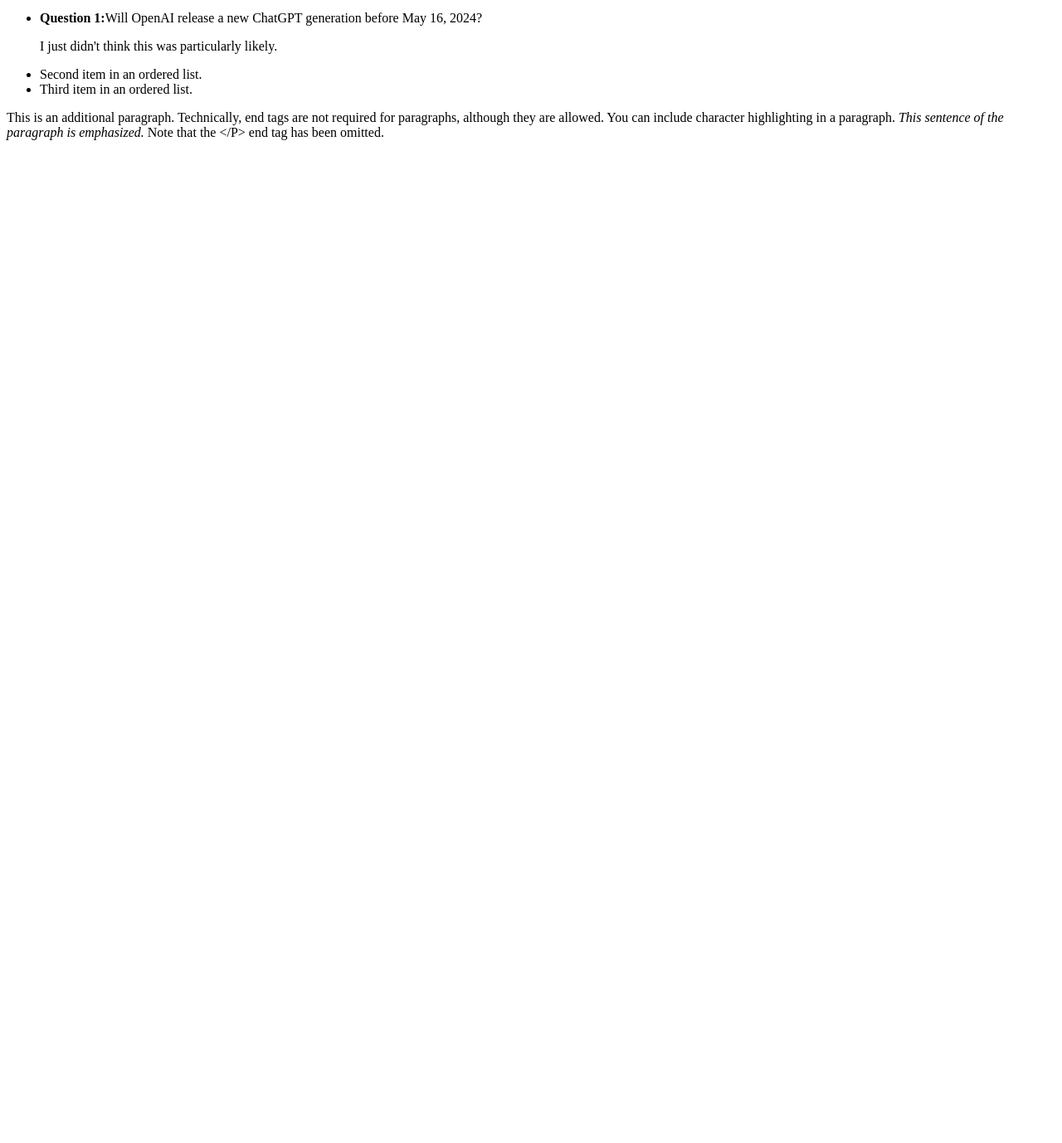
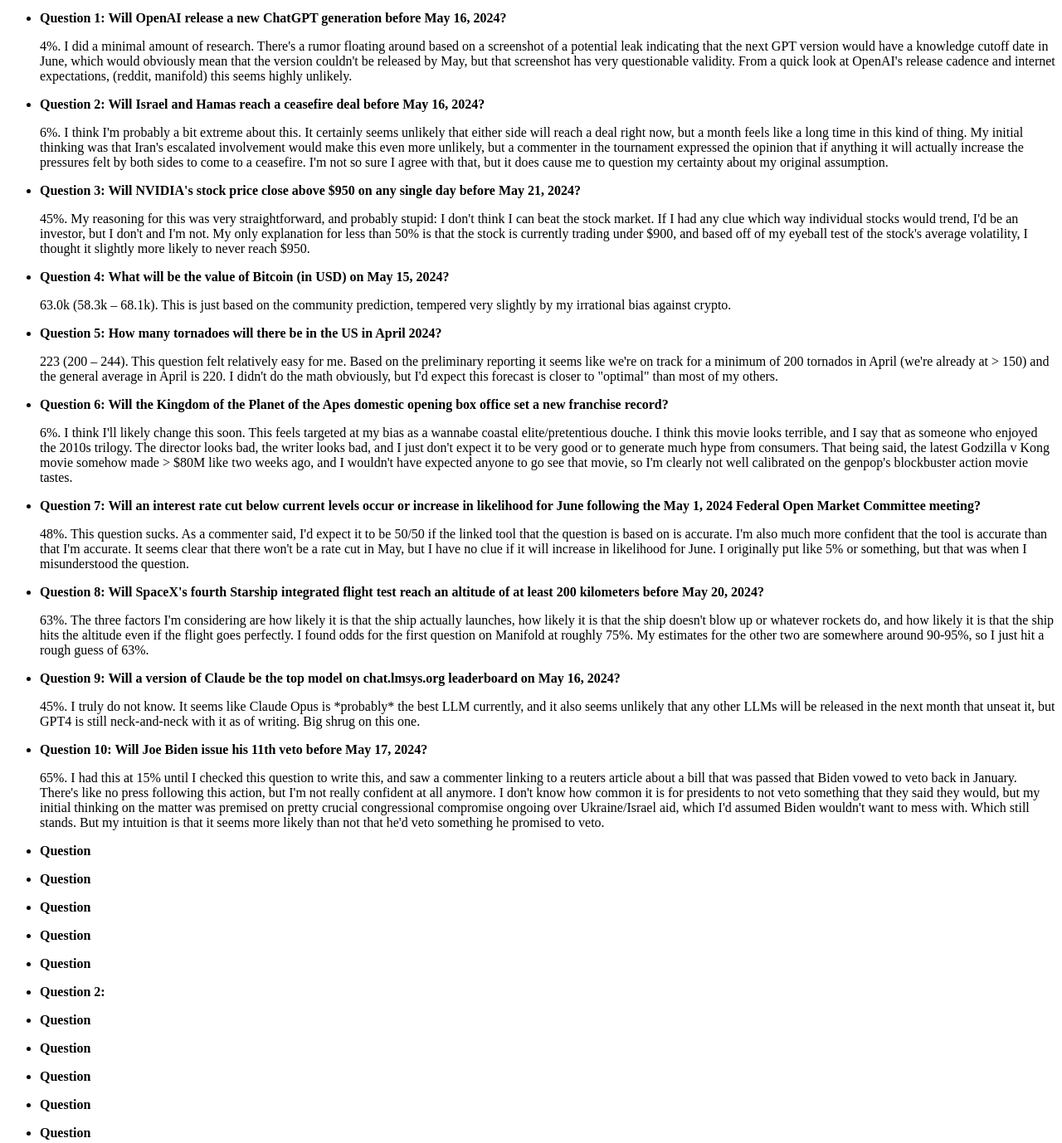
Before and after one commit to samwtorr/Privileged-Reference-Frame, a plain HTML site: page forecasting_intro.html in a window 1280 px wide. Shown: the part 141-1519 px from the top of the page at 83% size. Before the commit the page ends 800 px from the top, so only its background shows below. Drawn offline with Linux system fonts and the light colour scheme.

Commit message:
Update forecasting_intro.html

```diff
--- a/forecasting_intro.html
+++ b/forecasting_intro.html
@@ -17,11 +17,96 @@ forcing myself to explain my answers will lead me to more reasoned
 predictions and gain some insight into my own internal processes
 for forecasting and reasoning in general.</P>
 <UL>
-<LI><b>Question 1:</b>Will OpenAI release a new ChatGPT generation
-    before May 16, 2024?
-    <P>I just didn't think this was particularly likely.<P>
-<LI>Second item in an ordered list.
-<LI>Third item in an ordered list.
+<LI><b>Question 1: Will OpenAI release a new ChatGPT generation
+    before May 16, 2024?</b>
+    <P>4%. I did a minimal amount of research. There's a rumor floating
+    around based on a screenshot of a potential leak indicating that
+    the next GPT version would have a knowledge cutoff date in June,
+    which would obviously mean that the version couldn't be released
+    by May, but that screenshot has very questionable validity.
+    From a quick look at OpenAI's release cadence and internet
+    expectations, (reddit, manifold) this seems highly unlikely.<P>
+<LI><b>Question 2: Will Israel and Hamas reach a ceasefire deal before May 16, 2024?</b>
+    <P>6%. I think I'm probably a bit extreme about this. It
+    certainly seems unlikely that either side will reach a deal right
+    now, but a month feels like a long time in this kind of thing. My
+    initial thinking was that Iran's escalated involvement would make
+    this even more unlikely, but a commenter in the tournament expressed
+    the opinion that if anything it will actually increase the pressures
+    felt by both sides to come to a ceasefire. I'm not so sure I agree with
+    that, but it does cause me to question my certainty about my original
+    assumption.<P>
+<LI><b>Question 3: Will NVIDIA's stock price close above $950 on any single day before May 21, 2024?</b>
+    <P>45%. My reasoning for this was very straightforward, and probably stupid:
+    I don't think I can beat the stock market. If I had any clue which way
+    individual stocks would trend, I'd be an investor, but I don't and I'm not.
+    My only explanation for less than 50% is that the stock is currently trading
+    under $900, and based off of my eyeball test of the stock's average volatility,
+    I thought it slightly more likely to never reach $950.<P>
+<LI><b>Question 4: What will be the value of Bitcoin (in USD) on May 15, 2024?</b>
+    <P>63.0k (58.3k – 68.1k). This is just based on the community
+    prediction, tempered very slightly by my irrational bias against crypto.<P>
+<LI><b>Question 5: How many tornadoes will there be in the US in April 2024?</b>
+    <P>223 (200 – 244). This question felt relatively easy for me. Based on the
+    preliminary reporting it seems like we're on track for a minimum of 200 tornados
+    in April (we're already at > 150) and the general average in April is 220. I didn't
+    do the math obviously, but I'd expect this forecast is closer to "optimal" than most
+    of my others.<P>
+<LI><b>Question 6: Will the Kingdom of the Planet of the Apes domestic opening box office set a new franchise record?</b>
+    <P>6%. I think I'll likely change this soon. This feels targeted at my bias as
+    a wannabe coastal elite/pretentious douche. I think this movie looks terrible,
+    and I say that as someone who enjoyed the 2010s trilogy. The director looks bad,
+    the writer looks bad, and I just don't expect it to be very good or to generate much
+    hype from consumers. That being said, the latest Godzilla v Kong movie somehow made > $80M
+    like two weeks ago, and I wouldn't have expected anyone to go see that movie, so
+    I'm clearly not well calibrated on the genpop's blockbuster action movie tastes.<P>
+<LI><b>Question 7: Will an interest rate cut below current levels occur or increase in likelihood for June following the May 1, 2024 Federal Open Market Committee meeting?</b>
+    <P>48%. This question sucks. As a commenter said, I'd expect it to be 50/50 if the
+    linked tool that the question is based on is accurate. I'm also much more confident
+    that the tool is accurate than that I'm accurate. It seems clear that there won't be
+    a rate cut in May, but I have no clue if it will increase in likelihood for June.
+    I originally put like 5% or something, but that was when I misunderstood the question.<P>
+<LI><b>Question 8: Will SpaceX's fourth Starship integrated flight test reach an altitude of at least 200 kilometers before May 20, 2024?</b>
+    <P>63%. The three factors I'm considering are how likely it is that the ship actually launches,
+    how likely it is that the ship doesn't blow up or whatever rockets do, and how likely
+    it is that the ship hits the altitude even if the flight goes perfectly. I found
+    odds for the first question on Manifold at roughly 75%. My estimates for the other two
+    are somewhere around 90-95%, so I just hit a rough guess of 63%.<P>
+<LI><b>Question 9: Will a version of Claude be the top model on chat.lmsys.org leaderboard on May 16, 2024?</b>
+    <P>45%. I truly do not know. It seems like Claude Opus is *probably* the best LLM currently, and it also
+    seems unlikely that any other LLMs will be released in the next month that unseat it, but GPT4 is still
+    neck-and-neck with it as of writing. Big shrug on this one.<P>
+<LI><b>Question 10: Will Joe Biden issue his 11th veto before May 17, 2024?</b>
+    <P>65%. I had this at 15% until I checked this question to write this, and saw a commenter
+    linking to a reuters article about a bill that was passed that Biden vowed to
+    veto back in January. There's like no press following this action, but
+    I'm not really confident at all anymore. I don't know how common it is for presidents
+    to not veto something that they said they would, but my initial thinking on the matter
+    was premised on pretty crucial congressional compromise ongoing over Ukraine/Israel aid,
+    which I'd assumed Biden wouldn't want to mess with. Which still stands. But my intuition
+    is that it seems more likely than not that he'd veto something he promised to veto.<P>
+<LI><b>Question</b>
+    <P><P>
+<LI><b>Question</b>
+    <P><P>
+<LI><b>Question</b>
+    <P><P>
+<LI><b>Question</b>
+    <P><P>
+<LI><b>Question</b>
+    <P><P>
+<LI><b>Question 2:</b>
+    <P><P>
+<LI><b>Question</b>
+    <P><P>
+<LI><b>Question</b>
+    <P><P>
+<LI><b>Question</b>
+    <P><P>
+<LI><b>Question</b>
+    <P><P>
+<LI><b>Question</b>
+    <P><P>
 </UL>
 <P>This is an additional paragraph. Technically, end tags are
 not required for paragraphs, although they are allowed. You can
```
